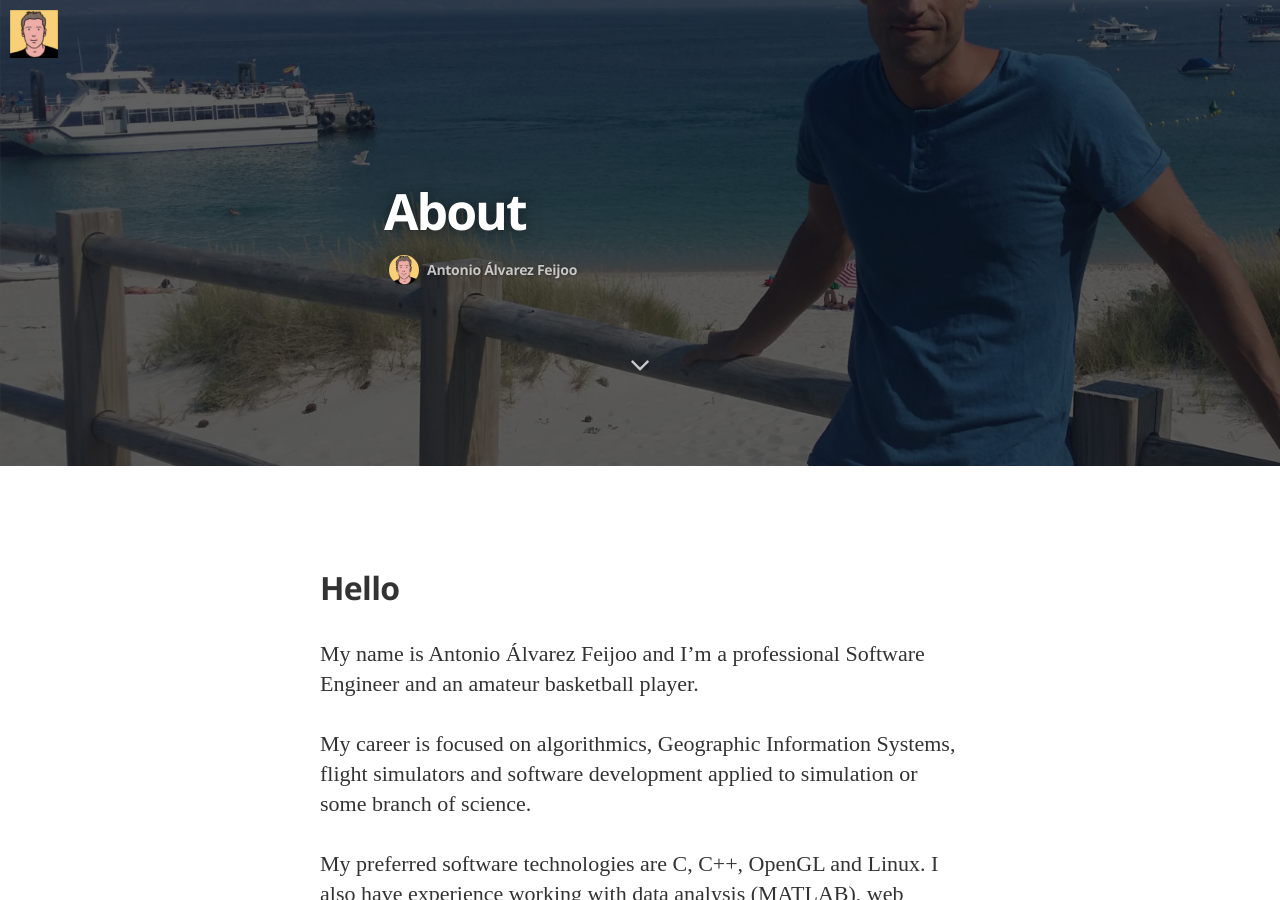
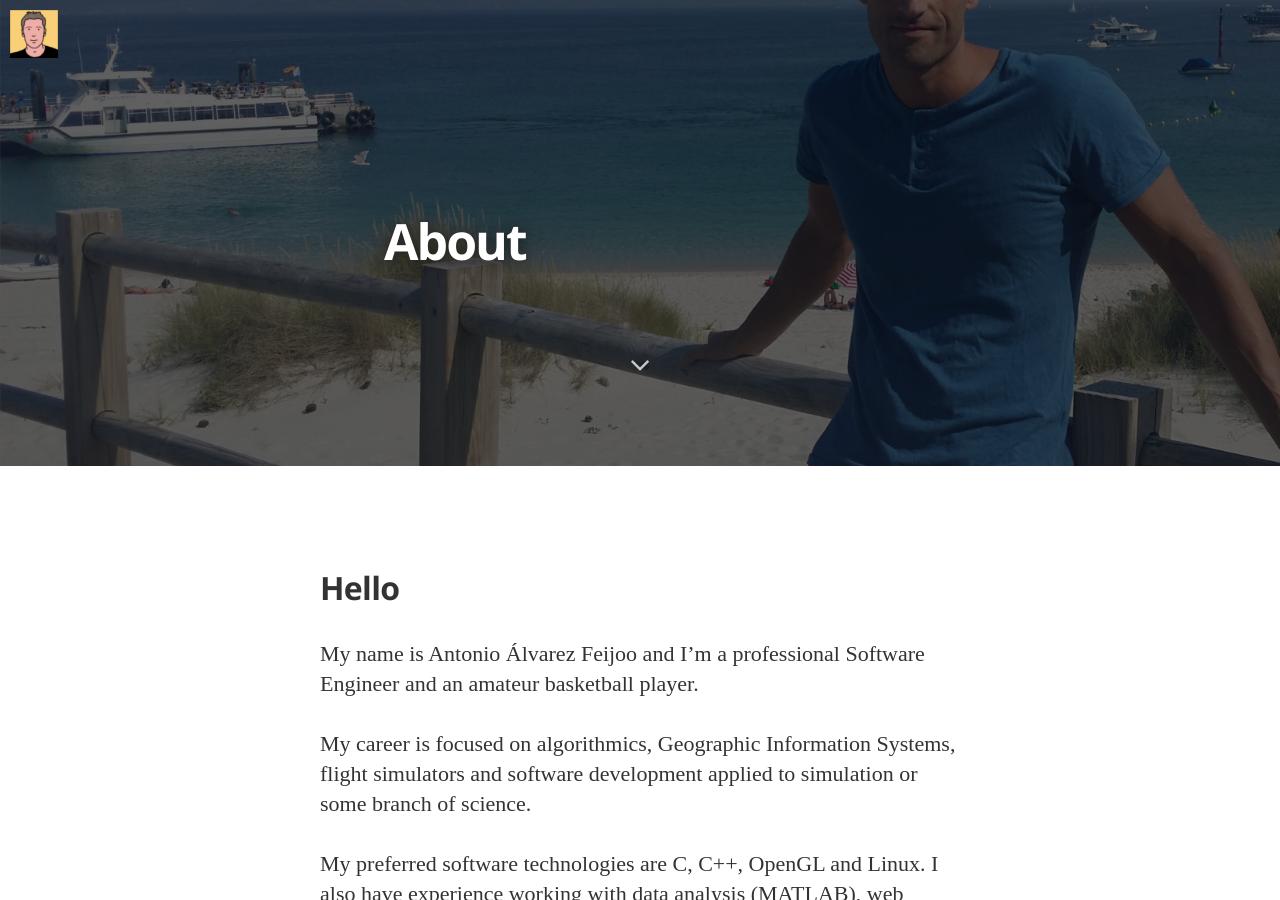
Before and after one commit to aafeijoo/aafeijoo.github.io, a Jekyll site: the page built from about.md, in a window 1280 px wide and 900 px high, scrolled down 434 px. Built offline with Jekyll 4.4.1, drawn with Linux system fonts in a browser that asks for light colours; some web fonts are replaced; Markdown is read by kramdown in place of the engine named in the settings.

Commit message:
Removed author from page layout

```diff
--- a/_layouts/page.html
+++ b/_layouts/page.html
@@ -15,8 +15,8 @@
           <div class="post-meta">
             <h1 class="post-title">{{ page.title }}</h1>
             <div class="cf post-meta-text">
-              <div class="author-image" style="background-image: url({{ site.author_image }})">Blog Logo</div>
-              <h4 class="author-name" itemprop="author" itemscope itemtype="http://schema.org/Person">{{ site.author }}</h4>
+              <!--div class="author-image" style="background-image: url({{ site.author_image }})">Blog Logo</div-->
+              <!--h4 class="author-name" itemprop="author" itemscope itemtype="http://schema.org/Person">{{ site.author }}</h4-->
             </div>
             <div style="text-align:center">
               <a href="#topofpage" class="topofpage"><i class="fa fa-angle-down"></i></a>
@@ -28,8 +28,8 @@
           <div class="post-meta">
             <h1 class="post-title">{{ page.title }}</h1>
             <div class="cf post-meta-text">
-              <div class="author-image" style="background-image: url({{ page.author_image }})">Blog Logo</div>
-              <h4 class="author-name" itemprop="author" itemscope itemtype="http://schema.org/Person">{{ site.author }}</h4>
+              <!--div class="author-image" style="background-image: url({{ page.author_image }})">Blog Logo</div-->
+              <!--h4 class="author-name" itemprop="author" itemscope itemtype="http://schema.org/Person">{{ site.author }}</h4-->
             </div>
           </div>
         </div>
```
